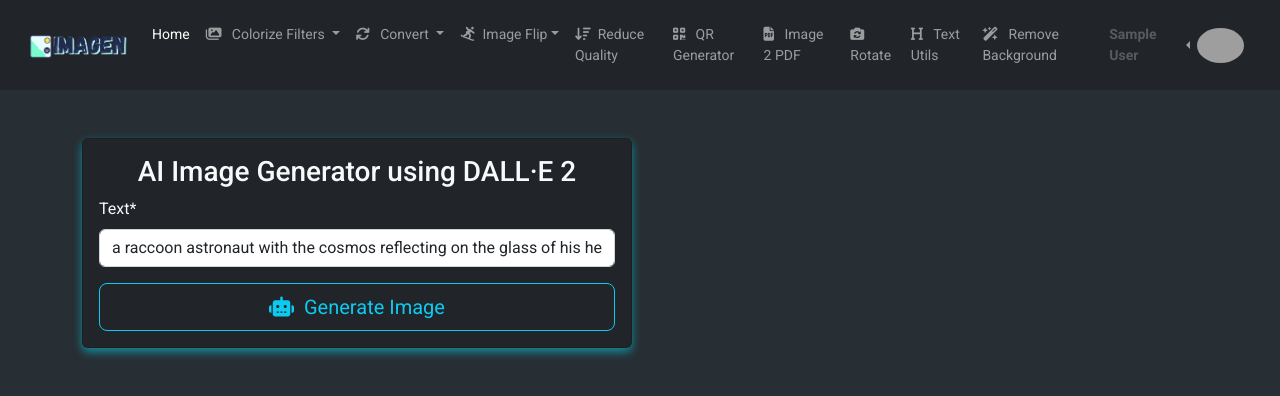
After one commit to amitgirwal/ImaGen, a Django app: page /image-gen-dalle in a window 1280 px wide. The commit adds this page. Shown: the top 396 px of the page. Run offline with Django 4.2, Linux system fonts and the light colour scheme; the visitor is signed in with stand-in values (Sample User, id 1); some libraries are stand-ins or nearby versions; grey boxes are pictures that could not be loaded.

Commit message:
Added image generate DALLE 2 page design and updated remove background
Added image generate using DALLE 2 page design and updated remove background page

```diff
--- a/backend/ImaGen/imagenapp/urls.py
+++ b/backend/ImaGen/imagenapp/urls.py
@@ -16,7 +16,7 @@ urlpatterns = [
     path('extract', views.extract, name='extract'),
     path("image-gen", views.imageGen, name="image_gen"),
     path("image-removebg", views.removeBackground, name="image_removebg"),
-
+    path("image-gen-dalle", views.imageGenDalle, name="image_gen_dalle"),
     path("temp", views.temp, name="temp"),
 
 
--- a/backend/ImaGen/imagenapp/views.py
+++ b/backend/ImaGen/imagenapp/views.py
@@ -397,6 +397,52 @@ def imageGen(request):
     if request.method == 'POST':
         text = request.POST.get('text')
         img_name = f'AIGenImg_{time.time()}.jpg'
+        try:
+            # Generate image
+            r = requests.post(
+                        "https://api.deepai.org/api/text2img",
+                        data = { 'text': text, },
+                        headers={'api-key': 'quickstart-QUdJIGlzIGNvbWluZy4uLi4K'}
+                    )
+            printStar()
+            print(r.json())
+            printStar()
+            output_url = r.json()['output_url']
+
+            # store image and gen file url
+            img = Image.open(requests.get(output_url, stream = True).raw)
+            uploaded_file_url = settings.MEDIA_URL+img_name
+            file_path = settings.MEDIA_ROOT+'/'+img_name
+            img.save(file_path)
+            img.seek(0)
+
+        except:
+            uploaded_file_url = None
+            messages.error(request, "Server is busy, please try again later. 🙇‍♂️")
+
+
+    context =  {
+        'form': form,
+        'images': images,
+        'uploaded_file_url': uploaded_file_url,
+        'img_name': img_name,
+        'text': text
+    }
+    return render(request, template_name, context)
+
+# Image Gen using OpenAI Dall E 2
+@login_required
+def imageGenDalle(request):
+    template_name = 'image-gen-dalle2.html'
+    form = ImgGenForm()
+    text = None
+    uploaded_file_url = None
+    img_name = None
+    images = []
+
+    if request.method == 'POST':
+        text = request.POST.get('text')
+        img_name = f'AIGenImg_DALLE2_{time.time()}.jpg'
         try:
             # Generate image
             r = requests.post(
--- a/backend/ImaGen/templates/core/navbar.html
+++ b/backend/ImaGen/templates/core/navbar.html
@@ -153,7 +153,7 @@
         <!-- Item10 -->
         <li class="nav-item">
           <a class="nav-link" aria-current="page" href="{% url 'image_removebg' %}">
-            <i class="fa-solid fa-magic"></i>
+            <i class="fa-solid fa-wand-magic-sparkles"></i>
             &nbsp; Remove Background </a>
         </li>
 
@@ -171,15 +171,19 @@
                 {{request.user.name | title }}
             </a>
           </li>
-          <li class="nav-item dropdown ml-2">
-            <a class="nav-link dropdown-toggle" href="#" role="button" data-bs-toggle="dropdown" aria-expanded="false">
+          <li class="nav-item dropdown dropstart">
+            <a class="nav-link dropdown-toggle dropstart" href="#" role="button" data-bs-toggle="dropdown" aria-expanded="false">
               <img src="{{request.user.photo.url}}" class="rounded-circle" height="35"
                 alt="User Logo" loading="lazy" />
             </a>
-            <ul class="dropdown-menu  me-5">
+            <ul class="dropdown-menu">
               <li>
                 <a class="dropdown-item" href="{% url 'dashboard' %}">
                   <i class="fa-solid fa-user-astronaut"></i>&nbsp; Dashboard</a>
+              </li>
+              <li>
+                <a class="dropdown-item" href="{% url 'image_gen_dalle' %}">
+                  <i class="fa-solid fa-robot"></i>&nbsp; Image Gen DALLE2</a>
               </li>
               <li>
                 <hr class="dropdown-divider" />
@@ -208,6 +212,7 @@
 
 <script>
   $(document).ready(function () {
+
     // Initialize tooltips
     var tooltipTriggerList = [].slice.call(
       document.querySelectorAll('[data-bs-toggle="tooltip"]')
--- /dev/null
+++ b/backend/ImaGen/templates/image-gen-dalle2.html
@@ -0,0 +1,50 @@
+{% extends 'base.html' %}
+{% load static %}
+{% load crispy_forms_tags %}
+{% block title %}  AI Image Generator  {% endblock %}
+{% block content %}
+<style>
+    body {
+        background-color: #272e34  !important;
+    }
+</style>
+
+<!-- AI Image Generator -->
+<div class="container my-5">
+    <div class="row g-3 text-light">
+        <div class="col-12 col-sm-12 col-md-6" >
+            <div class="card showdow-lg rounded p-3 bg-dark" style="box-shadow: rgba(9, 197, 216, 0.62) 0px 4px 10px 0px;">
+                <form action="{% url 'image_gen' %}" method="POST">
+                    <h3 class="text-center mx-auto">
+                        AI Image Generator using DALL·E 2
+                    </h3>
+                    {% csrf_token %}
+                    {{form|crispy}}
+                    <button class="btn btn-outline-info w-100 btn-lg" type="submit">
+                        <i class="fa-solid fa-robot"></i>&nbsp;
+                       Generate Image
+                    </button>
+                </form>
+            </div>
+        </div>
+        <div class="col-12 col-sm-12 col-md-6">
+            {% if uploaded_file_url %}
+            <div class="card showdow-lg rounded p-3 bg-dark text-light d-block text-center" style="box-shadow: rgba(9, 197, 216, 0.62) 0px 4px 10px 0px;">
+                <img
+                class="card-img-top"
+                src="/media/{{ img_name }}"
+                alt="download image"
+                style="width: 300px;"
+                >
+                <div class="p-2 mt-2">
+                    <h4 class="text-center mx-auto">AI Image Generator</h4>
+                    <h5 class="fw-bold text-danger my-3">{{text|title}}</h5>
+                    <a class="btn btn-info w-100 btn-lg" href="/media/{{ img_name }}" download><i
+                          class="fa-solid fa-download"></i> &nbsp; Download </a>
+                </div>
+            </div>
+            {% endif %}
+        </div>
+    </div>
+</div>
+{% endblock %}
--- a/backend/ImaGen/templates/image-remove-background.html
+++ b/backend/ImaGen/templates/image-remove-background.html
@@ -14,7 +14,7 @@
                     {% csrf_token %}
                     {{form|crispy}}
                     <button class="btn btn-success w-100 btn-lg" type="submit">
-                        <i class="fa-solid fa-magic"></i>&nbsp;
+                        <i class="fa-solid fa-wand-magic-sparkles"></i>&nbsp;
                         Remove Background</button>
                 </form>
             </div>
```
